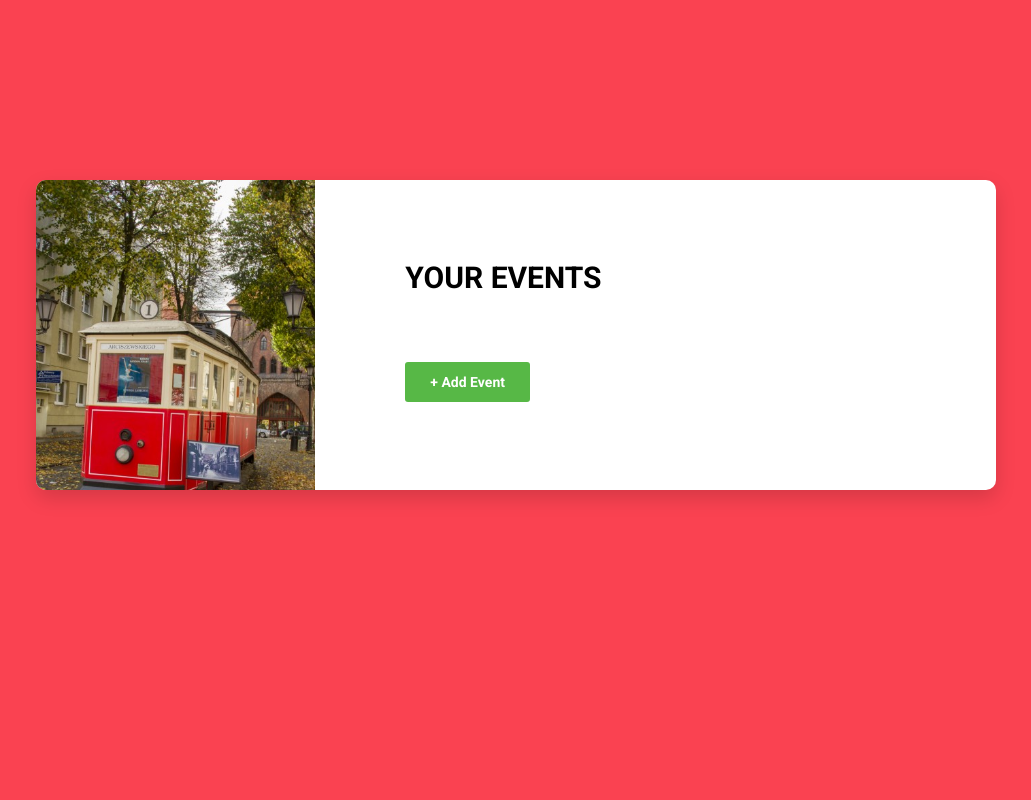
After one commit to swiftplan-winhacks/swiftplan, a Flask app: template templates/addevent.html in a window 1280 px wide. The commit adds this page. Shown: the whole page, without its empty margins (124-1155 px from the left). Run offline with Flask 2, Linux system fonts and the light colour scheme; the template is opened without the code that fills it, so the values that code supplies are empty.

Commit message:
Changed index.html & added addevent.html

```diff
--- /dev/null
+++ b/templates/addevent.html
@@ -0,0 +1,47 @@
+<!DOCTYPE html>
+<html lang="en">
+
+<head>
+    <!-- Required meta tags-->
+    <meta charset="UTF-8">
+    <meta name="viewport" content="width=device-width, initial-scale=1, shrink-to-fit=no">
+    <meta name="description" content="Add Event">
+    <meta name="author" content="SwiftPlan">
+    <meta name="keywords" content="swiftplan">
+
+    <!-- Title Page-->
+    <title>SwiftPlan</title>
+
+    <!-- Icons font CSS-->
+    <link href="{{ url_for('static',filename='vendor/mdi-font/css/material-design-iconic-font.min.css') }}" rel="stylesheet" media="all">
+    <link href="{{ url_for('static',filename='vendor/font-awesome-4.7/css/font-awesome.min.css') }}" rel="stylesheet" media="all">
+    <!-- Font special for pages-->
+    <link href="https://fonts.googleapis.com/css?family=Roboto:100,100i,300,300i,400,400i,500,500i,700,700i,900,900i" rel="stylesheet">
+
+    <!-- Vendor CSS-->
+    <link href="{{ url_for('static',filename='vendor/select2/select2.min.css') }}" rel="stylesheet" media="all">
+    <link href="{{ url_for('static',filename='vendor/datepicker/daterangepicker.css') }}" rel="stylesheet" media="all">
+
+    <!-- Main CSS-->
+    <link href="{{ url_for('static',filename='css/main.css') }}" rel="stylesheet" media="all">
+</head>
+
+<body>
+    <div class="page-wrapper bg-red p-t-180 p-b-100 font-robo">
+        <div class="wrapper wrapper--w960">
+            <div class="card card-2">
+                <div class="card-heading"></div>
+                <div class="card-body">
+                    <h2 class="title">Your events</h2>
+                        <div class="p-t-30">
+                            <a href="/addevent"><button class="btn btn--radius btn--green">+ Add Event</button></a>
+                        </div>
+                </div>
+            </div>
+        </div>
+    </div>
+
+</body><!-- This templates was made by Colorlib (https://colorlib.com) -->
+
+</html>
+<!-- end document-->
--- a/templates/index.html
+++ b/templates/index.html
@@ -132,6 +132,9 @@
                         <div class="p-t-30">
                             <button class="btn btn--radius btn--green" type="submit">Add event</button>
                         </div>
+                        <div class="p-t-30">
+                            <a href="/index"><button class="btn btn--radius btn--green">Homepage</button></a>
+                        </div>
                     </form>
                 </div>
             </div>
```
